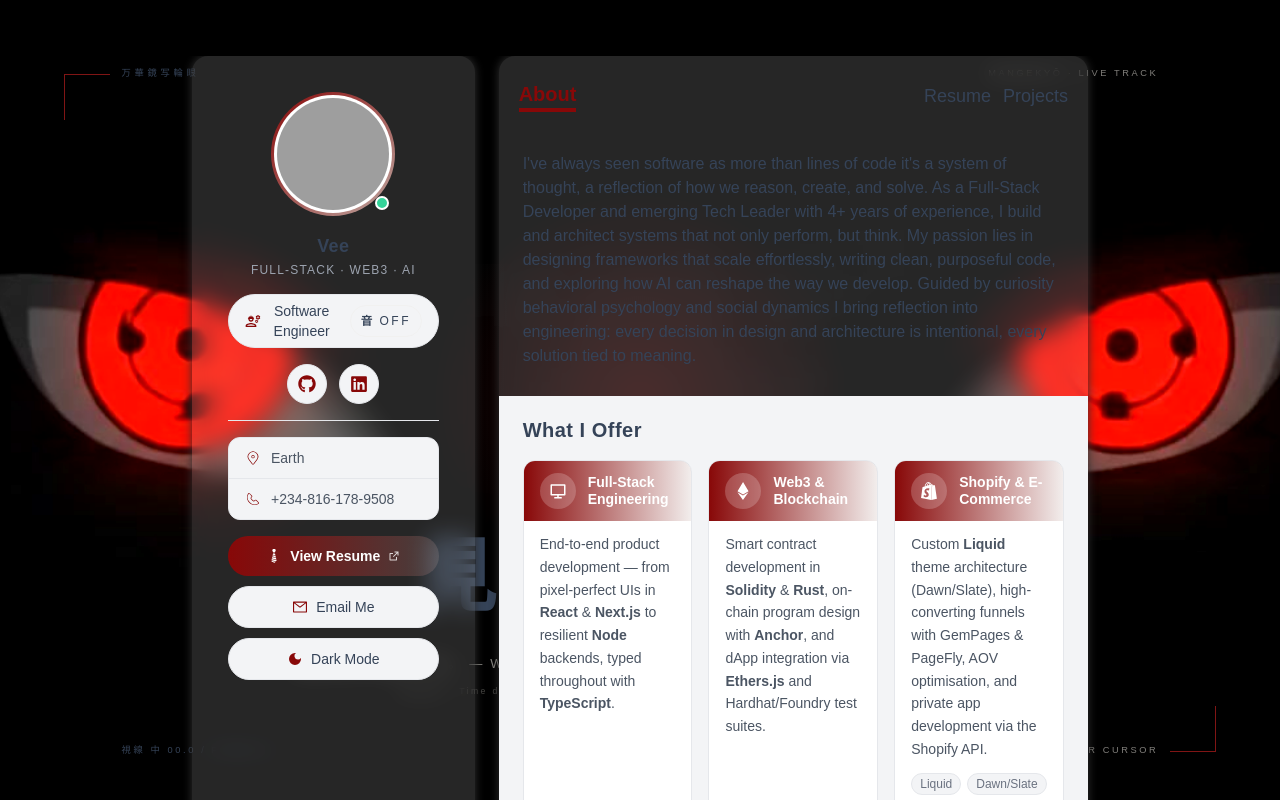
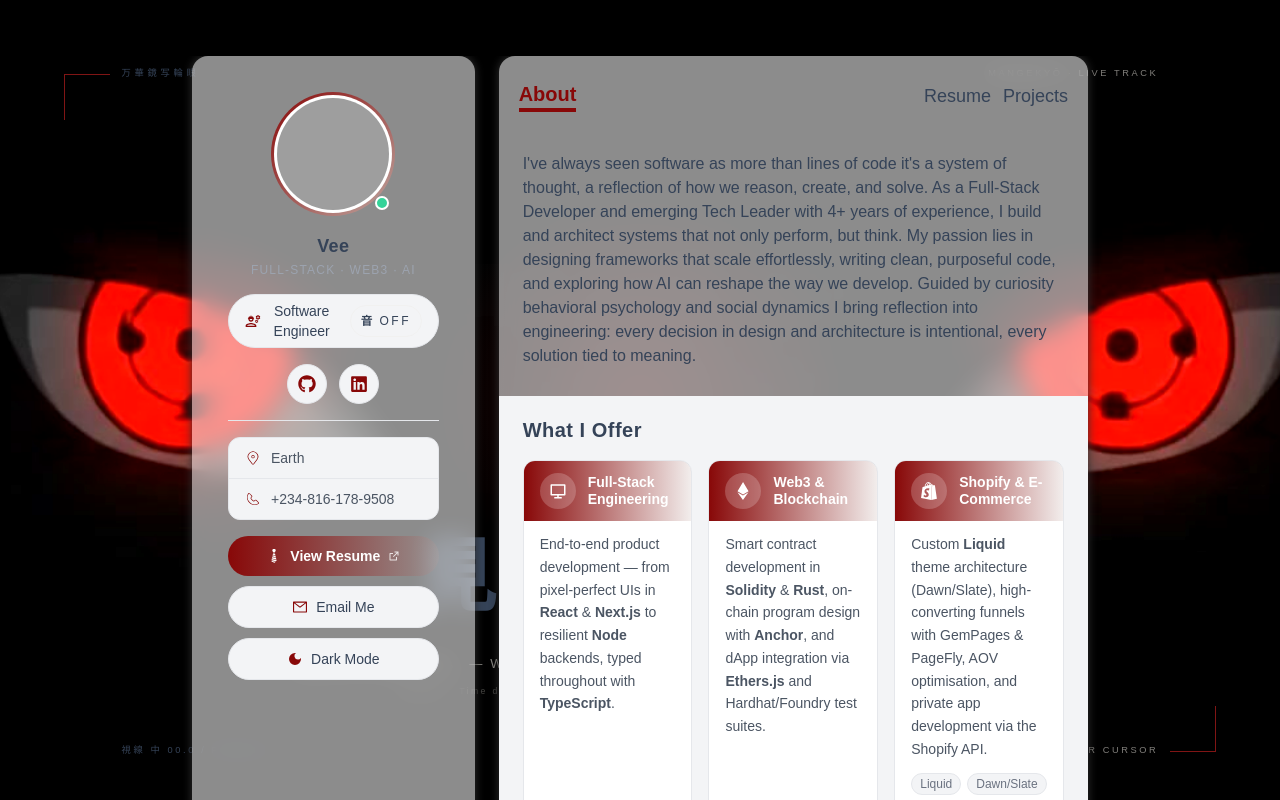
Before and after one commit to xwaynex/port, a Next.js app: page / in a window 1280 px wide. Shown: the top 800 px of the page. Built offline with nearby package versions, Linux system fonts and the light colour scheme; grey boxes are pictures that could not be loaded.

Commit message:
Update sidebar background opacity for improved visibility

```diff
--- a/src/app/page.tsx
+++ b/src/app/page.tsx
@@ -27,11 +27,11 @@ export default function Home() {
       <div className="relative z-10 flex flex-col min-h-screen">
         <div className="grid grid-cols-12 gap-6 my-14 px-4 sm:px-8 md:px-16 lg:px-32 xl:px-48 overflow-x-hidden">
           {/* SIDEBAR CARD: Added /85 opacity to backgrounds and a backdrop-blur */}
-          <div className="col-span-12 bg-white/15 dark:bg-dark-500/15 backdrop-blur-md lg:col-span-4 rounded-2xl p-4 text-center shadow-custom-light dark:shadow-custom-dark">
+          <div className="col-span-12 bg-white/55 dark:bg-dark-500/15 backdrop-blur-md lg:col-span-4 rounded-2xl p-4 text-center shadow-custom-light dark:shadow-custom-dark">
             <Sidebar />
           </div>
 
-          <div className="flex flex-col col-span-12 bg-white/15 dark:bg-dark-500/15 backdrop-blur-md lg:col-span-8 rounded-2xl shadow-custom-light dark:shadow-custom-dark overflow-hidden">
+          <div className="flex flex-col col-span-12 bg-white/55 dark:bg-dark-500/15 backdrop-blur-md lg:col-span-8 rounded-2xl shadow-custom-light dark:shadow-custom-dark overflow-hidden">
             <Navbar activeTab={activeTab} setActiveTab={setActiveTab} />
 
             {/* Render components based on the active tab */}
```
